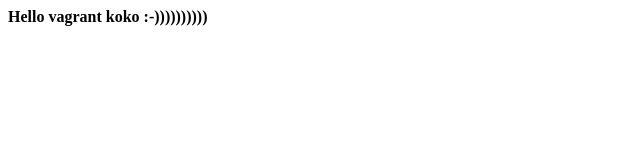
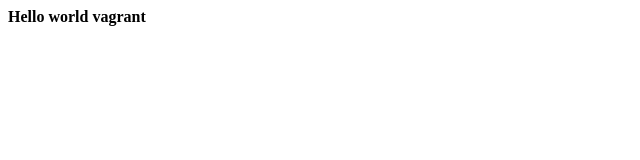
Before and after one commit to vtraida/vagrant, a plain HTML site: page provision_test/index.html in a window 1280 px wide. Shown: the whole page, without its empty margins (0-640 px from the left). Drawn offline with Linux system fonts and the light colour scheme.

Commit message:
html update 3

```diff
--- a/provision_test/index.html
+++ b/provision_test/index.html
@@ -1 +1 @@
-<strong>Hello vagrant koko :-)))))))))) </strong>
+<strong>Hello world vagrant  </strong>
```
